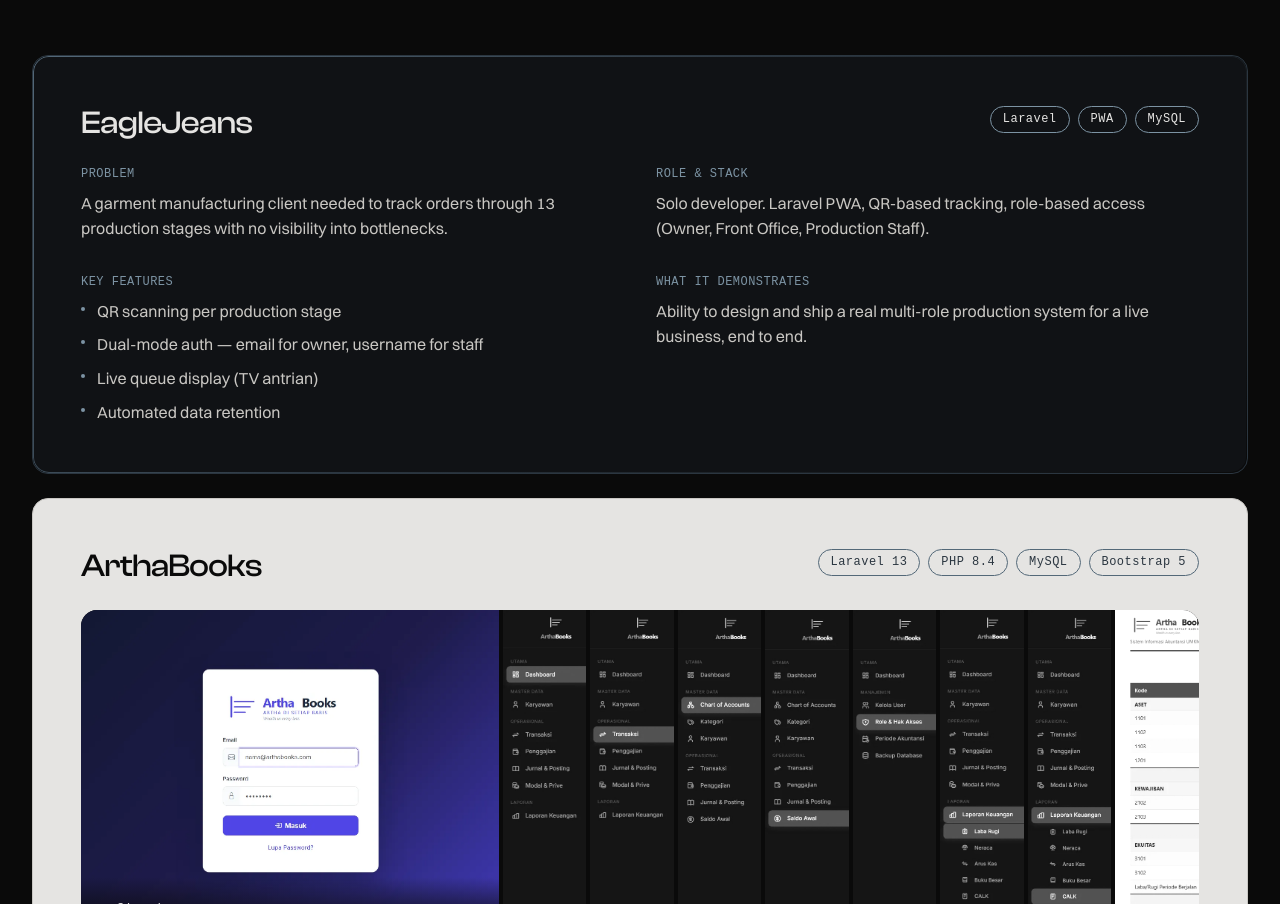
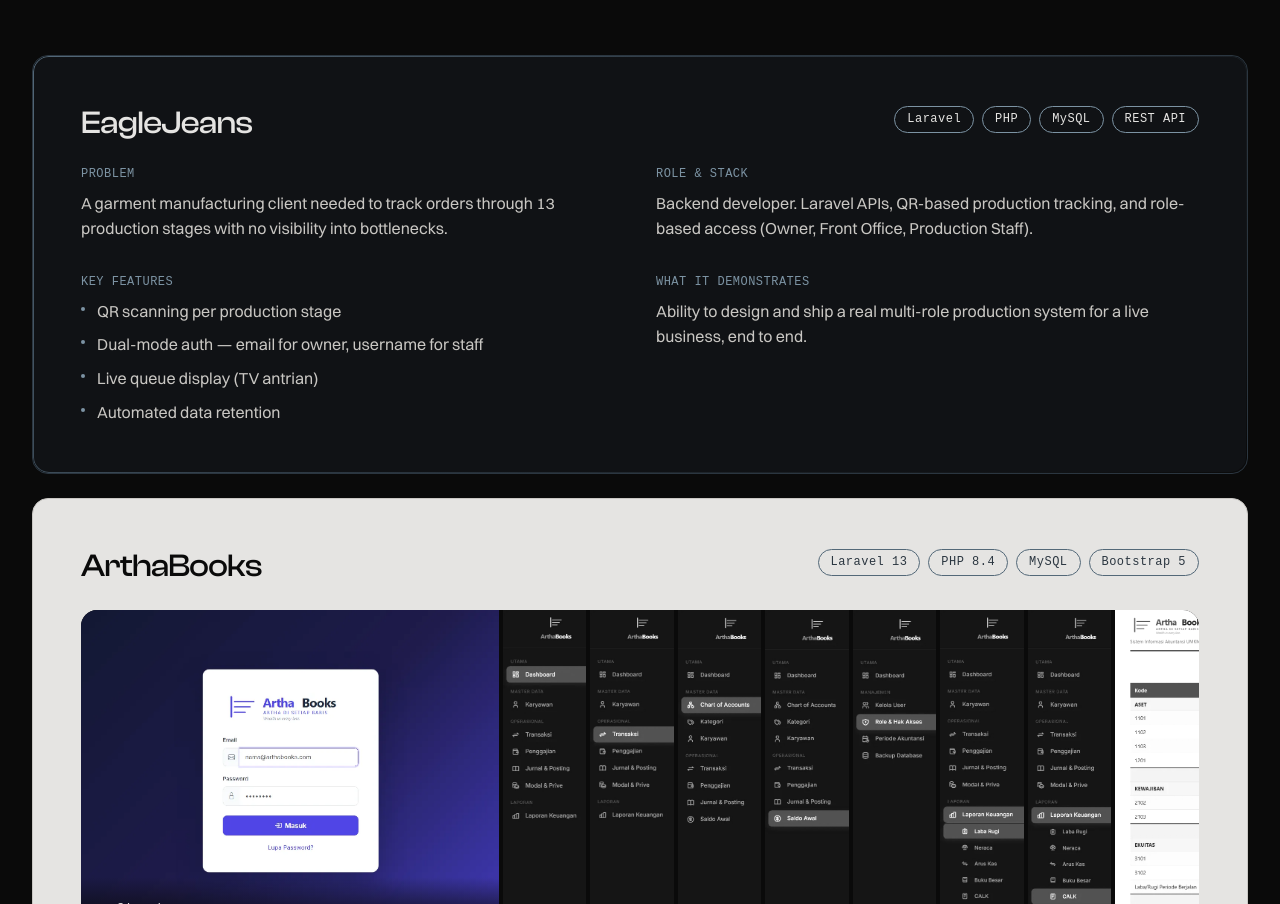
Before and after one commit to Tano11933/portfolio-2, a React (Vite) app: page / in a window 1280 px wide. Shown: the part 2036-2940 px from the top of the page. Built offline with nearby package versions, Linux system fonts and the light colour scheme; a web font is replaced by a local one.

Commit message:
content: correct EagleJeans role and stack description
- Update from 'Solo developer' to 'Backend developer'
- Adjust stack to include REST API
- Reflect actual contribution scope

```diff
--- a/src/data/projects.ts
+++ b/src/data/projects.ts
@@ -22,8 +22,8 @@
     name: 'EagleJeans',
     problem:
       'A garment manufacturing client needed to track orders through 13 production stages with no visibility into bottlenecks.',
-    role: 'Solo developer. Laravel PWA, QR-based tracking, role-based access (Owner, Front Office, Production Staff).',
-    stack: ['Laravel', 'PWA', 'MySQL'],
+    role: 'Backend developer. Laravel APIs, QR-based production tracking, and role-based access (Owner, Front Office, Production Staff).',
+    stack: ['Laravel', 'PHP', 'MySQL', 'REST API'],
     features: [
       'QR scanning per production stage',
       'Dual-mode auth — email for owner, username for staff',
```
